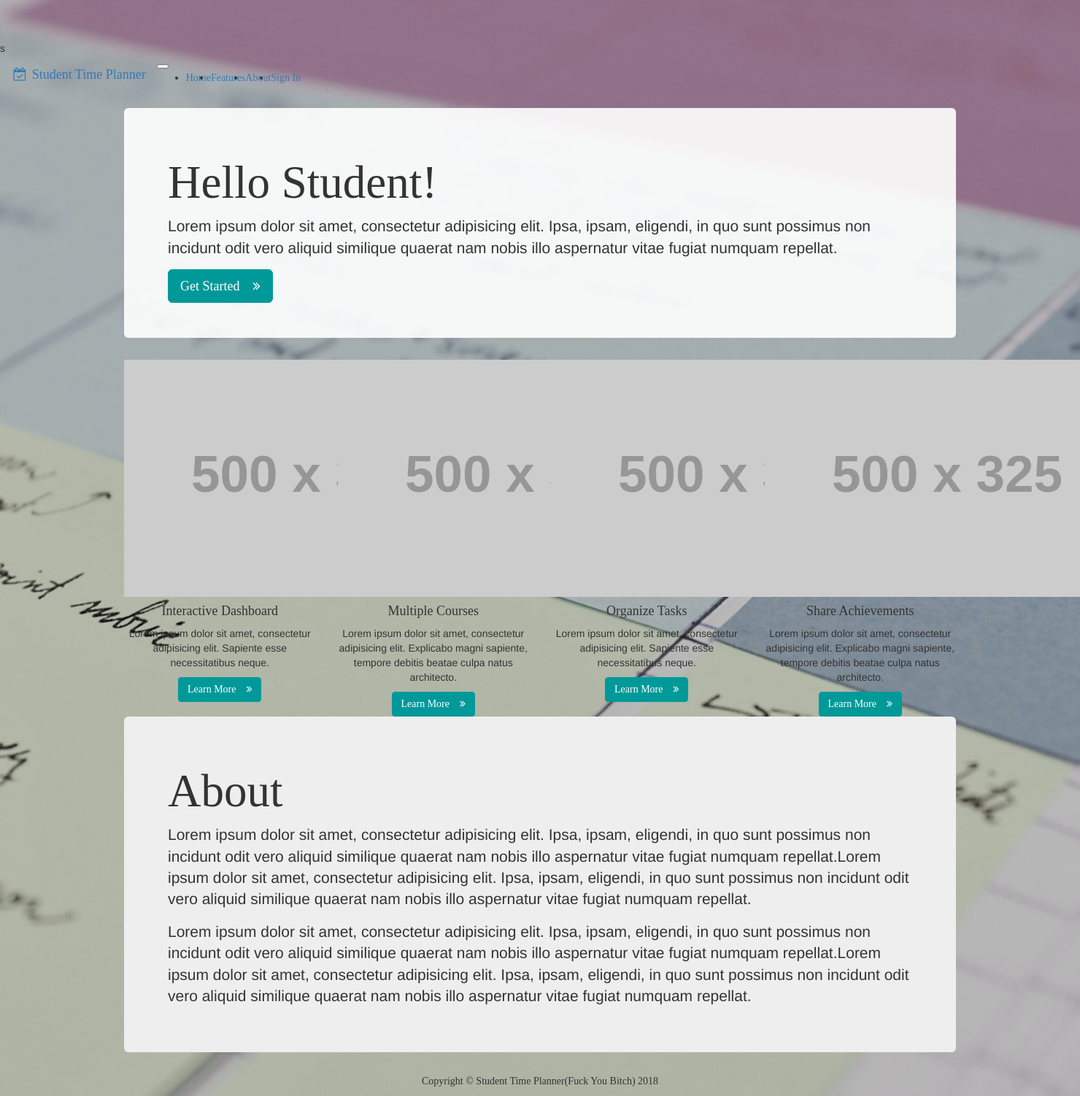
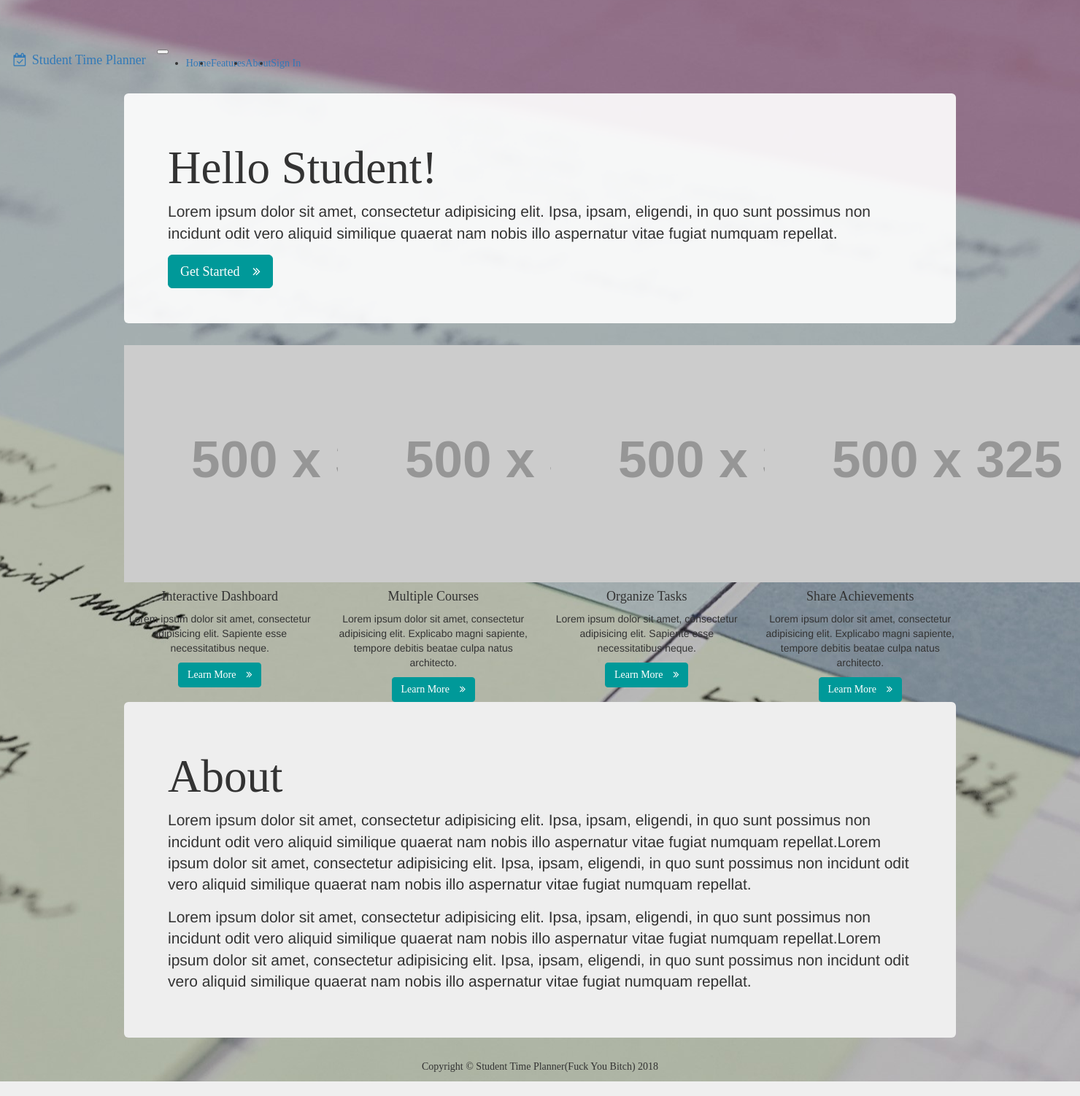
Before and after one commit to bubunGh0st/STP, a CodeIgniter app: page /database/ in a window 1480 px wide; the page is wider, and only the part inside the window is pictured. Shown: that part at 73% size. Run offline with CodeIgniter, Linux system fonts and the light colour scheme; grey boxes labelled with a size stand in for pictures from a placeholder-image service; some libraries are stand-ins or nearby versions; some web fonts are replaced.

Commit message:
changed Headr

```diff
--- a/application/views/templates-nosession/header.php
+++ b/application/views/templates-nosession/header.php
@@ -12,7 +12,7 @@ defined('BASEPATH') OR exit('No direct script access allowed');
     <meta name="author" content="">
 
     <title><?php echo($title);?></title>
-    <link rel="shortcut icon" type="image/x-icon" href="<?php echo(base_url());?>images/favicon.ico" />s
+    <link rel="shortcut icon" type="image/x-icon" href="<?php echo(base_url());?>images/favicon.ico" />
 
     <!-- Fonts from Google API -->
     <link href="https://fonts.googleapis.com/css?family=Neucha|Open+Sans" rel="stylesheet" type="text/css">
```
